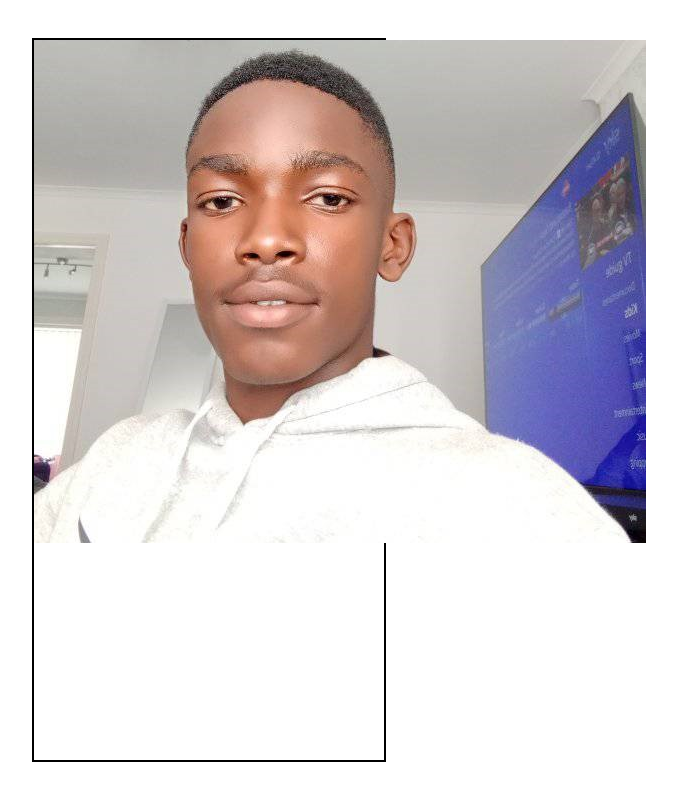
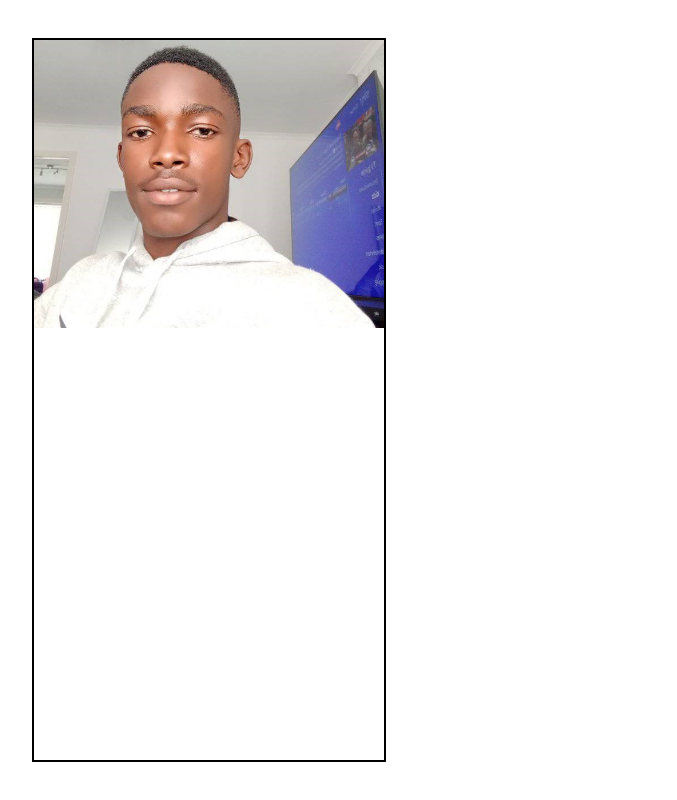
Before and after one commit to NOBLE2008/Profile-Card-V1, a React (Vite) app: page / in a window 1280 px wide. Shown: the whole page, without its empty margins (431-1108 px from the left). Built offline with nearby package versions, Linux system fonts and the light colour scheme.

Commit message:
Styled the profile image

```diff
--- a/src/App.css
+++ b/src/App.css
@@ -33,3 +33,8 @@ body {
   width: 100%;
   height: 40%;
 }
+
+img{
+  width: 100%;
+  height: 100%;
+}
```
